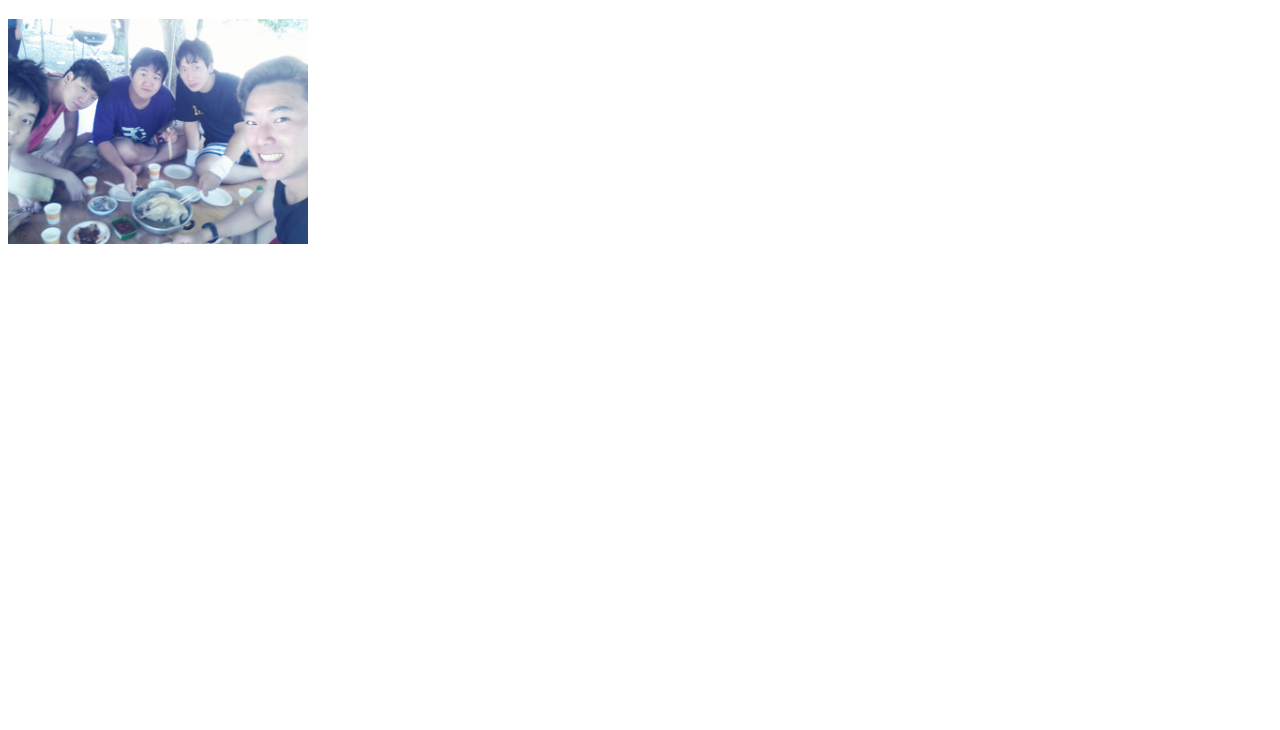
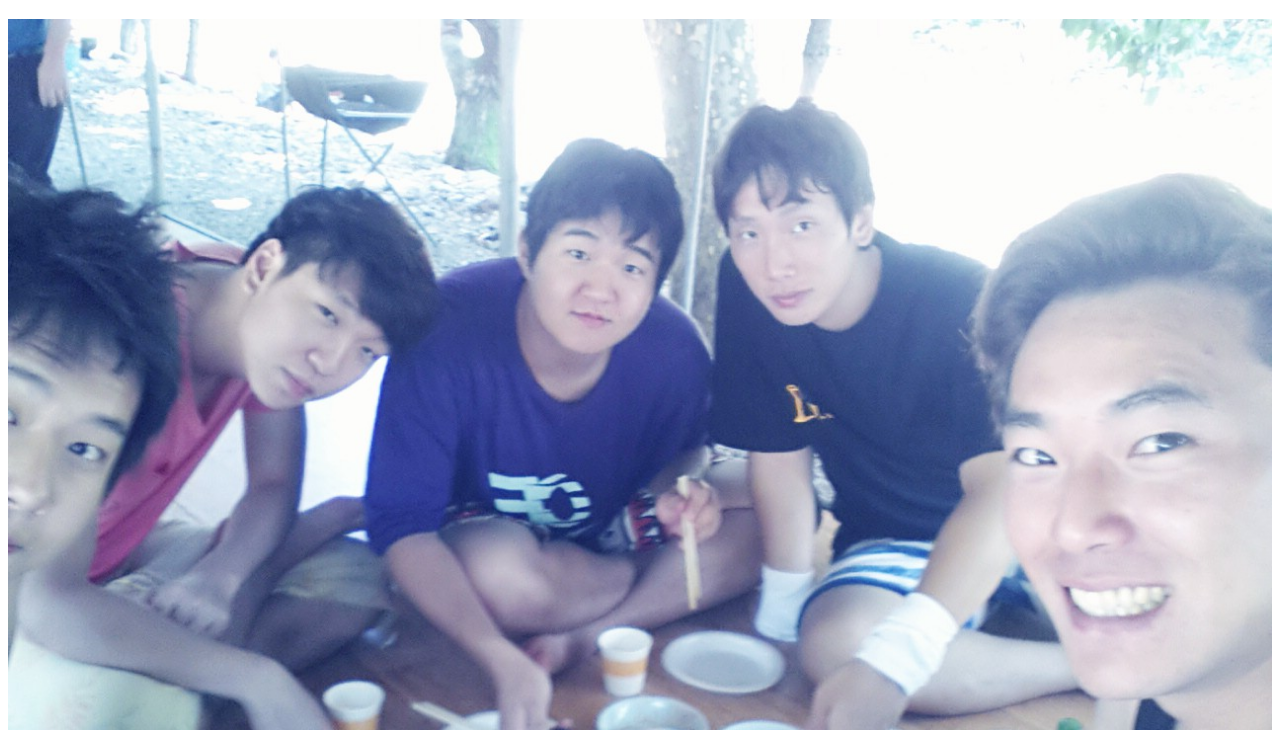
Before and after one commit to pjs7679/web1, a plain HTML site: page moment.html in a window 1280 px wide. Shown: the part 70-800 px from the top of the page. Drawn offline with Linux system fonts and the light colour scheme.

Commit message:
Update moment.html

```diff
--- a/moment.html
+++ b/moment.html
@@ -15,7 +15,7 @@
   </head>
   <body>
     <h1>전주 쓰레기통 모임</h1>
-    <img src="trashcan.jpg" width=300px>
+    <img src="trashcan.jpg" width=100%>
 
 
   </body>
```
